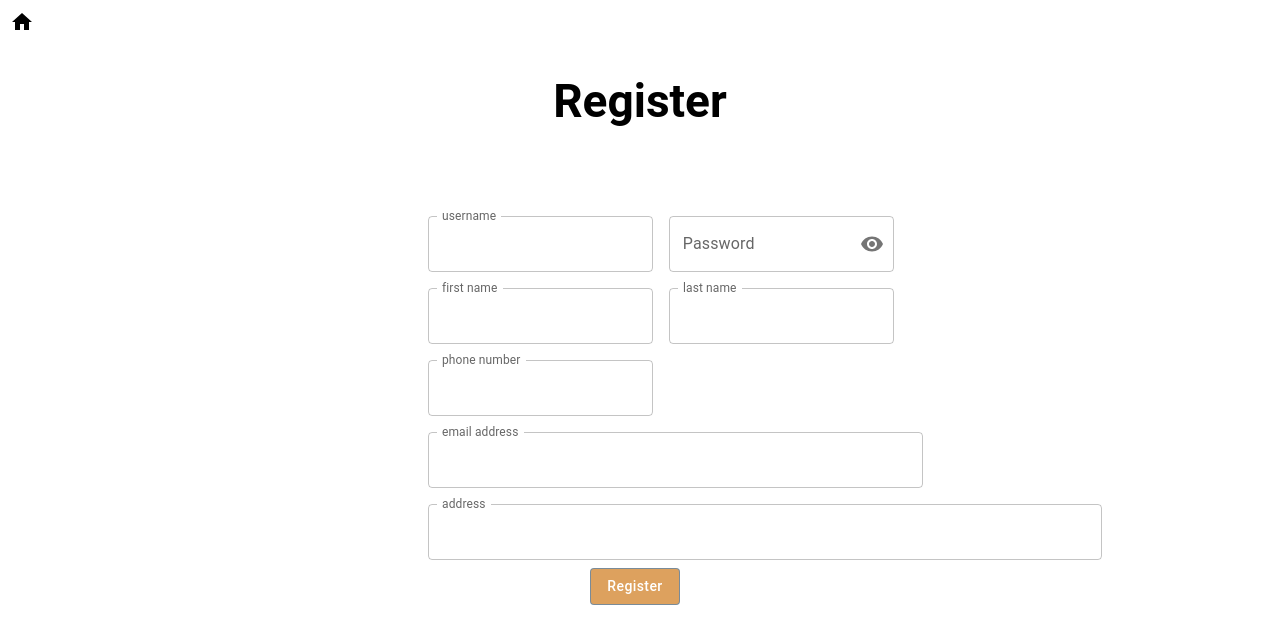
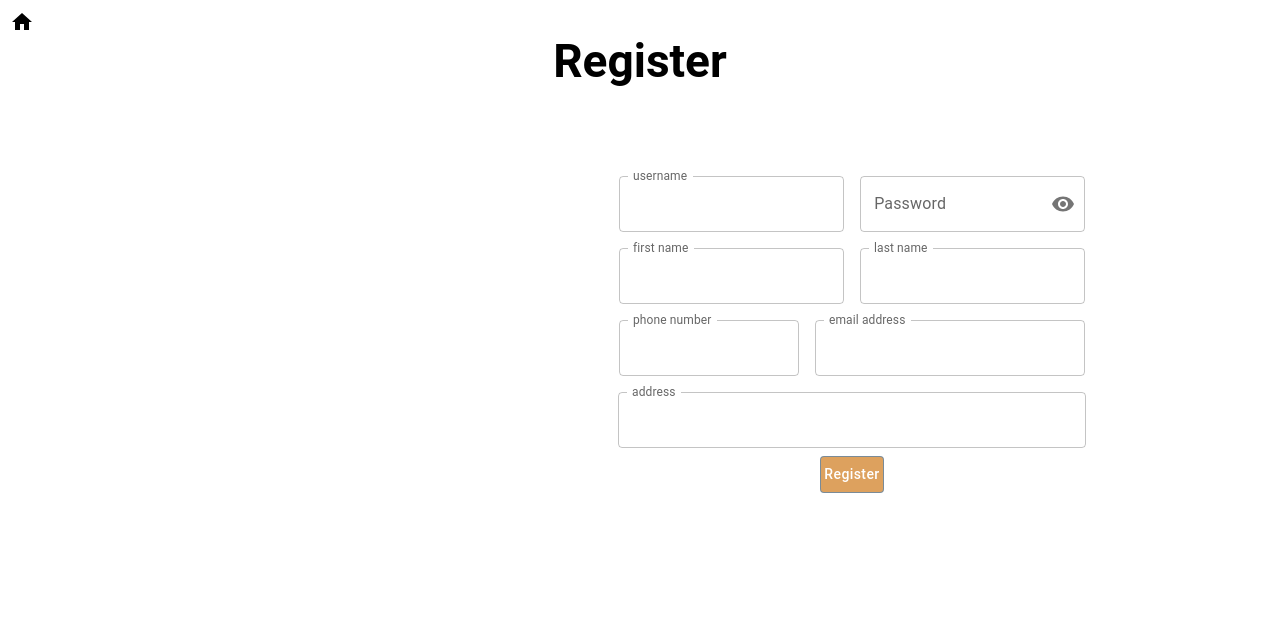
Before and after one commit to lost-paws/lost-paws, a React app: page /register in a window 1280 px wide. Shown: the top 644 px of the page. Built offline with nearby package versions, Linux system fonts and the light colour scheme.

Commit message:
styled home page and registration page

```diff
--- a/src/components/AddPetButton.tsx
+++ b/src/components/AddPetButton.tsx
@@ -9,7 +9,12 @@ const AddPet: FC = () => {
 
   return (
     <>
-    <Button variant="contained" sx={{ bgcolor: 'dda15e',  ":hover": {
+    <Button variant="contained" sx={{
+      bgcolor: 'dda15e',
+      position: "fixed",
+      top: 10, right: 191,
+      zIndex: 2000,
+      ":hover": {
       bgcolor: "#A1CDF1",
       color: "white"
     }}} onClick={() => setOpenModal(true)}>Add Pet</Button>
--- /dev/null
+++ b/src/components/App.css
@@ -0,0 +1,7 @@
+.lost_paws {
+  display: flex;
+  align-items: center;
+  justify-content: center;
+  font-size: 42px;
+  padding-top: 10px;
+}
--- a/src/components/App.tsx
+++ b/src/components/App.tsx
@@ -9,6 +9,8 @@ import Map from './OldTestMap';
 import { LocalizationProvider } from '@mui/x-date-pickers';
 import {AdapterDayjs} from '@mui/x-date-pickers/AdapterDayjs'
 import { withCookies } from 'react-cookie';
+import './App.css';
+
 
 
 
@@ -17,7 +19,7 @@ const App: FC = (props) => {
 
   return (
     <>
-      <h1>all dogs go to  heaven</h1>
+      <h1 className='lost_paws'>Lost Paws</h1>
       <LocalizationProvider>
         <MapContainer />
         <AddPet />
--- a/src/components/LoginButton.tsx
+++ b/src/components/LoginButton.tsx
@@ -10,10 +10,16 @@ const LoginButton: FC = () => {
   const navigate = useNavigate()
 
   return (
-    <Button variant="contained" sx={{ bgcolor: 'dda15e',  ":hover": {
+    <Button variant="contained" sx={{
+      bgcolor: 'dda15e',
+      position: "fixed",
+      top: 10,
+      right: 115.5,
+      zIndex: 2000,
+      ":hover": {
       bgcolor: "#A1CDF1",
       color: "white"
-    }}} onClick={() => navigate('/login')}>Login to your account</Button>
+    }}} onClick={() => navigate('/login')}>Login</Button>
   );
 };
 
--- a/src/components/MapContainer.css
+++ b/src/components/MapContainer.css
@@ -8,4 +8,5 @@
 .container {
   color: #cfe8fc;
   height: 100vh;
+  padding-top: 30px;
 }
--- a/src/components/MapContainer.tsx
+++ b/src/components/MapContainer.tsx
@@ -27,7 +27,7 @@ const MapContainer: FC = () => {
 
 
   return (
-     <Container className='container' maxWidth="lg">
+     <Container className='container' maxWidth="xl">
         <Map petsArray={petsInfoArray} />
       </Container>
   )
--- a/src/components/RegistrationButton.tsx
+++ b/src/components/RegistrationButton.tsx
@@ -15,7 +15,16 @@ const handleRegister = (e: object) => {
 
 return (
   <>
-  <Button type='submit' variant="outlined" sx={{ bgcolor: 'dda15e', color: 'white', textTransform: 'capitalize', ":hover": {
+  <Button type='submit' variant="outlined" sx={{
+    bgcolor: 'dda15e',
+    color: 'white',
+    textTransform: 'capitalize',
+    position: "fixed",
+    top: 10,
+    right: 26.4,
+
+    zIndex: 2000,
+     ":hover": {
       bgcolor: "#A1CDF1",
       color: "white"
     }}} onClick={ handleRegister}>Register</Button>
--- a/src/components/RegistrationForm.tsx
+++ b/src/components/RegistrationForm.tsx
@@ -16,7 +16,7 @@ import Visibility from '@mui/icons-material/Visibility';
 import VisibilityOff from '@mui/icons-material/VisibilityOff';
 import HomeIcon from '@mui/icons-material/Home';
 import Button from '@mui/material/Button';
-import { ReportProblem } from '@mui/icons-material';
+import { Padding, ReportProblem } from '@mui/icons-material';
 import { report } from 'process';
 
 
@@ -103,21 +103,27 @@ const [address, setAddress] = useState('');
 
 
       }}>
-      <div>
+      <div className='input-container' style={{
+        display: 'block',
+        justifyContent: 'center',
+        textAlign: 'center',
+        paddingLeft: '145px'
+      }}>
         <TextField
           label="username"
           value={username}
+          className='input'
           onChange={e => setUserName(e.target.value)}
-          id="username"
+          id="input"
           sx={{ m: 1, width: '25ch' }}
           InputProps={{
             startAdornment: <InputAdornment position="start"></InputAdornment>,
           }}
         />
-        <FormControl sx={{ m: 1, width: '25ch' }} variant="outlined">
+        <FormControl sx={{ m: 1, width: '25ch' }} variant="outlined" className='input'>
           <InputLabel htmlFor="outlined-adornment-password">Password</InputLabel>
           <OutlinedInput
-            id="password"
+            id="input"
             type={showPassword ? 'text' : 'password'}
             endAdornment={
               <InputAdornment position="end">
@@ -140,7 +146,7 @@ const [address, setAddress] = useState('');
         </FormControl>
         <TextField
           label="first name"
-          id="first-name"
+          id="input"
           value={firstName}
           onChange={e => setFirstName(e.target.value)}
           sx={{ m: 1, width: '25ch' }}
@@ -152,7 +158,7 @@ const [address, setAddress] = useState('');
           label="last name"
           value={lastName}
           onChange={e => setLastName(e.target.value)}
-          id="last-name"
+          id="input"
           sx={{ m: 1, width: '25ch' }}
           InputProps={{
             startAdornment: <InputAdornment position="start"></InputAdornment>,
@@ -163,8 +169,8 @@ const [address, setAddress] = useState('');
           value={phoneNumber}
           onChange={e => setPhoneNumber(e.target.value)}
           type='text'
-          id="phone-number"
-          sx={{ m: 1, width: '25ch' }}
+          id="input"
+          sx={{ m: 1, width: '20ch' }}
           InputProps={{
             startAdornment: <InputAdornment position="start"></InputAdornment>,
 
@@ -174,16 +180,16 @@ const [address, setAddress] = useState('');
           label="email address"
           value={email}
           onChange={e => setEmail(e.target.value)}
-          id="email"
-          sx={{ m: 1, width: '55ch' }}
+          id="input"
+          sx={{ m: 1, width: '30ch' }}
           InputProps={{
             startAdornment: <InputAdornment position="start"></InputAdornment>,
           }}
         />
-        <FormControl fullWidth sx={{ m: 1, width: '75ch'}}>
-          <InputLabel htmlFor="">address</InputLabel>
+        <FormControl fullWidth sx={{ m: 1, width: '52ch'}}>
+          <InputLabel className='input' htmlFor="">address</InputLabel>
           <OutlinedInput
-            id="address"
+            id="input"
             startAdornment={<InputAdornment position="start"></InputAdornment>}
             label="address"
             value={address}
@@ -193,7 +199,12 @@ const [address, setAddress] = useState('');
       </div>
     </Box>
           <div className='submit-btn'>
-          <Button  type='submit' variant="outlined" sx={{ bgcolor: 'dda15e', color: 'white', textTransform: 'capitalize', ":hover": {
+          <Button  type='submit' variant="outlined" sx={{
+            bgcolor: 'dda15e',
+            color: 'white',
+            textTransform: 'capitalize',
+
+            ":hover": {
       bgcolor: "#A1CDF1",
       color: "white"
     }}} onClick={handleRegister}>Register</Button>
--- a/src/components/RegistrationPage.css
+++ b/src/components/RegistrationPage.css
@@ -1,9 +1,11 @@
 .register {
   font-family: "Roboto";
-  display: flex;
+  /* display: flex;
   align-items: center;
   justify-content: center;
   padding-top: 40px;
+  font-size: 46px; */
+  text-align: center;
   font-size: 46px;
 }
 
@@ -17,7 +19,11 @@
   display: flex;
   flex-direction: column;
   justify-content: center;
-  margin: 0 600px 0 590px;
+  margin: 0 840px 0 820px;
 
 
 }
+
+.input {
+text-align: center;
+}
```
